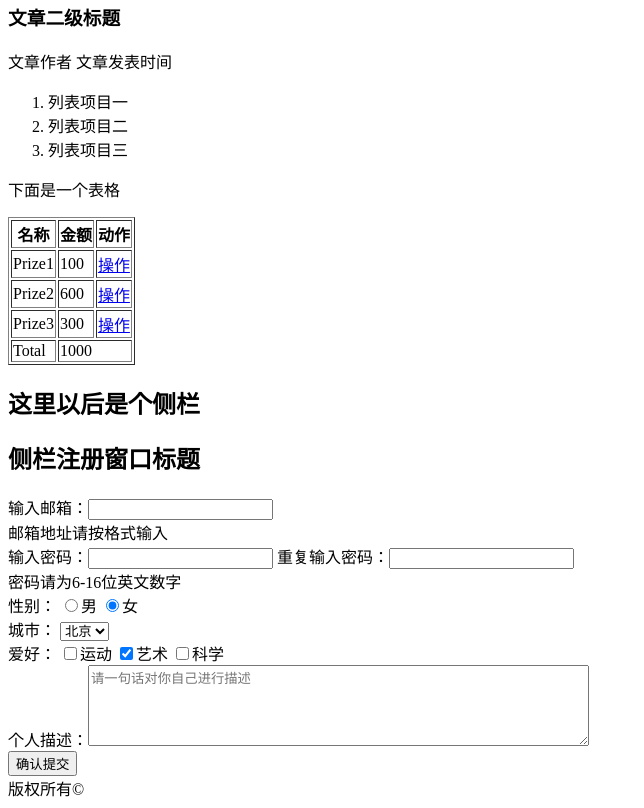
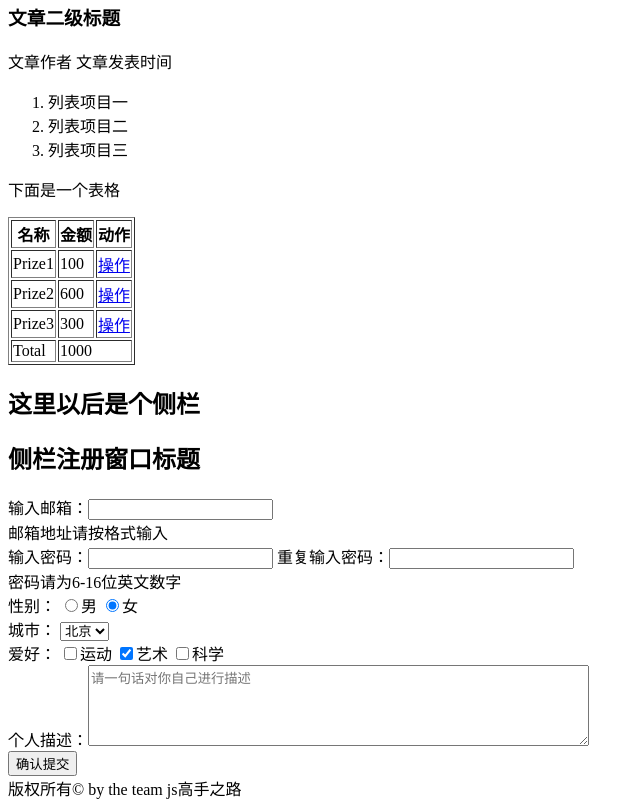
Before and after one commit to sunjiangangok/ife2016, a plain HTML site: page stage1/task1/index.html in a window 1280 px wide. Shown: the part 5330-6138 px from the top of the page, without its empty margins (0-644 px from the left). Drawn offline with Linux system fonts and the light colour scheme.

Commit message:
add the team name at the end

```diff
--- a/stage1/task1/index.html
+++ b/stage1/task1/index.html
@@ -135,7 +135,7 @@
 			</form>
 		</aside>
 		<footer>
-			<span>版权所有&copy;</span>
+			<span>版权所有&copy; by the team js高手之路</span>
 		</footer>
 	</body>
 </html>
```
